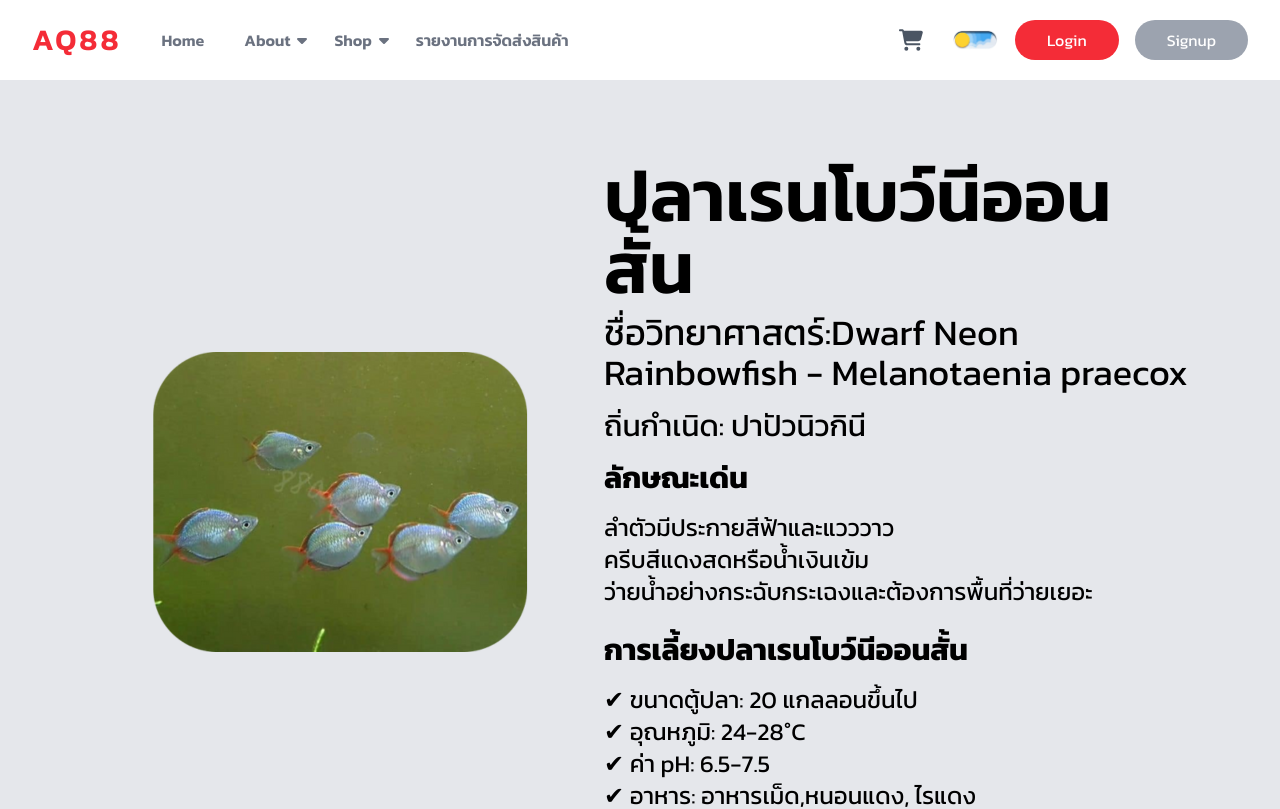
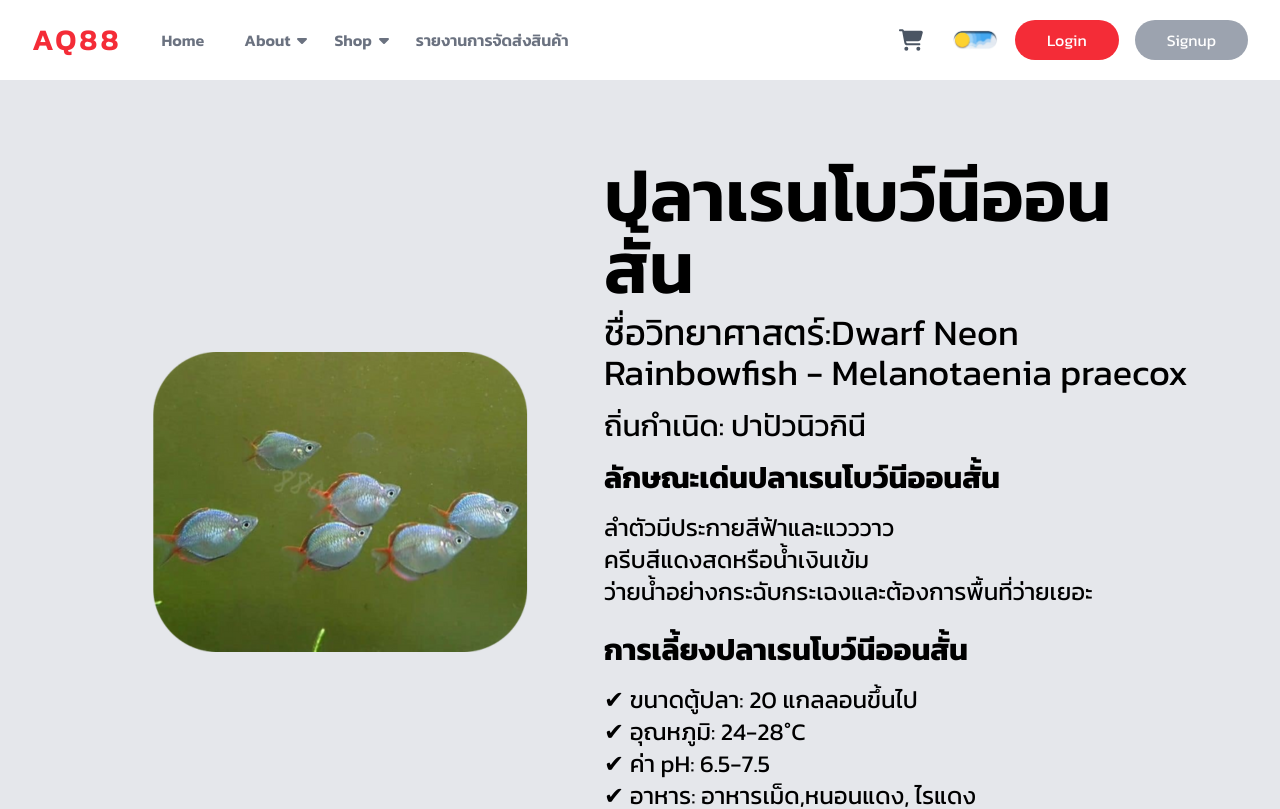
Before and after one commit to PornpapatDps/ProjectSystemsSell, a React (Vite) app in the folder frontend/: page /KnowFish8 in a window 1280 px wide. Shown: the top 809 px of the page. Built offline with nearby package versions, Linux system fonts and the light colour scheme.

Commit message:
Update KnowFish8.jsx

```diff
--- a/frontend/src/components/About/KnowFish/KnowFish8.jsx
+++ b/frontend/src/components/About/KnowFish/KnowFish8.jsx
@@ -2,7 +2,7 @@ import img1 from '../../../assets/SA/16.png';
 
 import React from 'react'
 
-const KnowFish = () => {
+const KnowFish8 = () => {
   return (
     <div>
        <div className="flex flex-col-3  md:flex-row items-center p-20 font-[Kanit]  justify-center bg-gray-200 dark:bg-gray-800 dark:text-white ">
@@ -17,7 +17,7 @@ const KnowFish = () => {
           <h1 className="text-7xl font-semibold mb-2">ปลาเรนโบว์นีออนสั้น </h1>
           <p className="text-4xl mb-4">ชื่อวิทยาศาสตร์:Dwarf Neon Rainbowfish - Melanotaenia praecox</p>
           <p className="text-3xl mb-4">ถิ่นกำเนิด: ปาปัวนิวกินี</p>
-          <p className="text-3xl mb-4 font-bold">ลักษณะเด่น</p>
+          <p className="text-3xl mb-4 font-bold">ลักษณะเด่นปลาเรนโบว์นีออนสั้น</p>
           <ul className="text-2xl">
             <li>ลำตัวมีประกายสีฟ้าและแวววาว</li>
             <li>ครีบสีแดงสดหรือน้ำเงินเข้ม</li>
@@ -39,4 +39,4 @@ const KnowFish = () => {
   )
 }
 
-export default KnowFish
+export default KnowFish8
```
